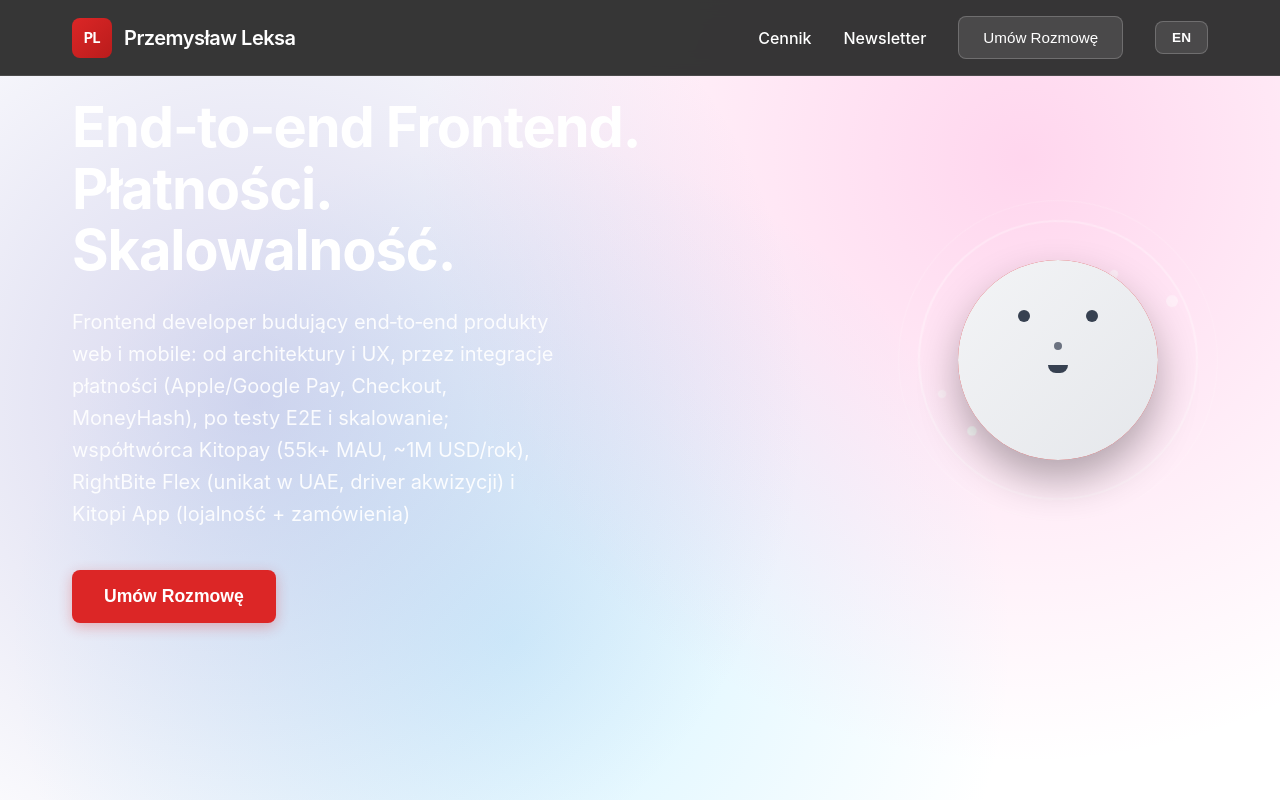
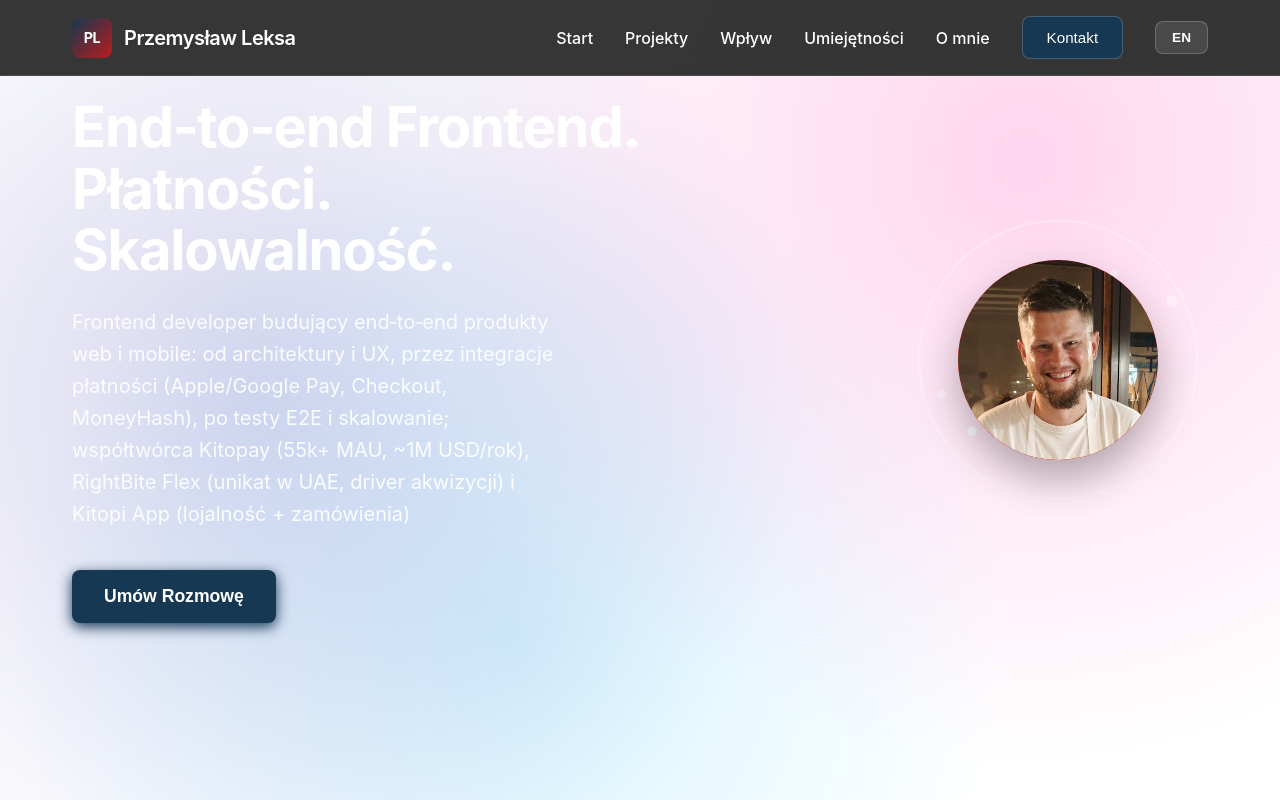
Before and after one commit to przemekleksa/showcase, a React (Vite) app: page / in a window 1280 px wide. Built offline with nearby package versions, Linux system fonts and the light colour scheme.

Commit message:
feat: menu

```diff
--- a/src/components/HeroSection/HeroSection.module.scss
+++ b/src/components/HeroSection/HeroSection.module.scss
@@ -55,7 +55,7 @@
 }
 
 .ctaButton {
-  background: #dc2626;
+  background: #163853;
   color: white;
   border: none;
   padding: 1rem 2rem;
@@ -64,12 +64,12 @@
   border-radius: 0.5rem;
   cursor: pointer;
   transition: all 0.3s ease;
-  box-shadow: 0 4px 14px 0 rgba(220, 38, 38, 0.3);
+  box-shadow: 0 4px 14px 0 #163853;
 
   &:hover {
-    background: #b91c1c;
+    background: #0e2335;
     transform: translateY(-2px);
-    box-shadow: 0 6px 20px 0 rgba(220, 38, 38, 0.4);
+    box-shadow: 0 6px 20px 0 #0e2335;
   }
 
   &:active {
--- a/src/components/HeroSection/HeroSection.tsx
+++ b/src/components/HeroSection/HeroSection.tsx
@@ -1,10 +1,9 @@
-import React from 'react';
 import { useLanguage } from '../../contexts/LanguageContext';
 import styles from './HeroSection.module.scss';
 import ProfileImage from './ProfileImage/ProfileImage';
 import TopBar from './TopBar/TopBar';
 
-const HeroSection: React.FC = () => {
+const HeroSection = () => {
   const { t } = useLanguage();
 
   return (
@@ -14,7 +13,9 @@ const HeroSection: React.FC = () => {
         <div className={styles.textContent}>
           <h1 className={styles.headline}>{t.hero.headline}</h1>
           <p className={styles.description}>{t.hero.description}</p>
-          <button className={styles.ctaButton}>{t.hero.scheduleCall}</button>
+          <button type="button" className={styles.ctaButton}>
+            {t.hero.scheduleCall}
+          </button>
         </div>
         <ProfileImage />
       </div>
--- a/src/components/HeroSection/ProfileImage/ProfileImage.module.scss
+++ b/src/components/HeroSection/ProfileImage/ProfileImage.module.scss
@@ -27,48 +27,11 @@
   box-shadow: 0 20px 40px rgba(0, 0, 0, 0.3);
 }
 
-.placeholderImage {
+.profileImg {
   width: 100%;
   height: 100%;
-  background: linear-gradient(135deg, #f3f4f6, #e5e7eb);
-  display: flex;
-  align-items: center;
-  justify-content: center;
-}
-
-.face {
-  width: 80px;
-  height: 100px;
-  position: relative;
-}
-
-.eyes {
-  display: flex;
-  justify-content: space-between;
-  margin-bottom: 20px;
-}
-
-.eye {
-  width: 12px;
-  height: 12px;
-  background: #374151;
+  object-fit: cover;
   border-radius: 50%;
-}
-
-.nose {
-  width: 8px;
-  height: 8px;
-  background: #6b7280;
-  border-radius: 50%;
-  margin: 0 auto 15px;
-}
-
-.mouth {
-  width: 20px;
-  height: 8px;
-  background: #374151;
-  border-radius: 0 0 20px 20px;
-  margin: 0 auto;
 }
 
 .decorativeElements {
--- a/src/components/HeroSection/ProfileImage/ProfileImage.tsx
+++ b/src/components/HeroSection/ProfileImage/ProfileImage.tsx
@@ -1,32 +1,26 @@
-import React from 'react';
+import profileImage from '../../../assets/images/me.png';
 import styles from './ProfileImage.module.scss';
 
-const ProfileImage: React.FC = () => {
+const ProfileImage = () => {
   return (
     <div className={styles.profileContainer}>
       <div className={styles.decorativeElements}>
-        <div className={styles.orbit1}></div>
-        <div className={styles.orbit2}></div>
-        <div className={styles.star1}></div>
-        <div className={styles.star2}></div>
-        <div className={styles.star3}></div>
-        <div className={styles.circle1}></div>
-        <div className={styles.circle2}></div>
+        <div className={styles.orbit1} />
+        <div className={styles.orbit2} />
+        <div className={styles.star1} />
+        <div className={styles.star2} />
+        <div className={styles.star3} />
+        <div className={styles.circle1} />
+        <div className={styles.circle2} />
       </div>
 
       <div className={styles.imageWrapper}>
         <div className={styles.profileImage}>
-          {/* Placeholder for profile image - you can replace with actual image */}
-          <div className={styles.placeholderImage}>
-            <div className={styles.face}>
-              <div className={styles.eyes}>
-                <div className={styles.eye}></div>
-                <div className={styles.eye}></div>
-              </div>
-              <div className={styles.nose}></div>
-              <div className={styles.mouth}></div>
-            </div>
-          </div>
+          <img
+            src={profileImage}
+            alt="Przemysław Leksa"
+            className={styles.profileImg}
+          />
         </div>
       </div>
     </div>
--- a/src/components/HeroSection/TopBar/TopBar.module.scss
+++ b/src/components/HeroSection/TopBar/TopBar.module.scss
@@ -28,7 +28,7 @@
 .logoIcon {
   width: 40px;
   height: 40px;
-  background: linear-gradient(135deg, #dc2626, #b91c1c);
+  background: linear-gradient(135deg, #163853, #b91c1c);
   border-radius: 8px;
   display: flex;
   align-items: center;
@@ -52,6 +52,12 @@
   gap: 2rem;
 }
 
+.desktopNavigation {
+  display: flex;
+  align-items: center;
+  gap: 2rem;
+}
+
 .navLink {
   color: white;
   text-decoration: none;
@@ -60,12 +66,12 @@
   transition: color 0.3s ease;
 
   &:hover {
-    color: #dc2626;
+    color: #358ed7;
   }
 }
 
 .navButton {
-  background: rgba(255, 255, 255, 0.1);
+  background: #163853;
   color: white;
   border: 1px solid rgba(255, 255, 255, 0.2);
   padding: 0.75rem 1.5rem;
@@ -76,7 +82,7 @@
   transition: all 0.3s ease;
 
   &:hover {
-    background: rgba(255, 255, 255, 0.2);
+    background: #0e2335;
     border-color: rgba(255, 255, 255, 0.3);
   }
 }
@@ -100,22 +106,181 @@
   }
 }
 
+/* Hamburger Menu */
+.hamburger {
+  display: none;
+  flex-direction: column;
+  justify-content: space-around;
+  width: 30px;
+  height: 30px;
+  background: transparent;
+  border: none;
+  cursor: pointer;
+  padding: 0;
+  z-index: 10002;
+  position: relative;
+}
+
+.hamburgerLine {
+  width: 100%;
+  height: 3px;
+  background: white;
+  border-radius: 2px;
+  transition: all 0.3s ease;
+  transform-origin: center;
+}
+
+.hamburgerOpen .hamburgerLine:nth-child(1) {
+  transform: rotate(45deg) translateY(10px);
+}
+
+.hamburgerOpen .hamburgerLine:nth-child(2) {
+  opacity: 0;
+}
+
+.hamburgerOpen .hamburgerLine:nth-child(3) {
+  transform: rotate(-45deg) translateY(-10px);
+}
+
+/* Mobile Menu Overlay */
+.mobileMenuOverlay {
+  position: fixed;
+  top: 0;
+  left: 0;
+  right: 0;
+  bottom: 0;
+  background: rgba(44, 44, 44, 0.98);
+  backdrop-filter: blur(10px);
+  z-index: 10000;
+  display: none;
+  align-items: center;
+  justify-content: center;
+  opacity: 0;
+  visibility: hidden;
+  transition: all 0.3s ease;
+}
+
+.mobileMenuOpen {
+  opacity: 1;
+  visibility: visible;
+  display: flex;
+}
+
+/* Close Button inside overlay */
+.closeButton {
+  position: absolute;
+  top: 22px;
+  right: 1rem;
+  width: 30px;
+  height: 30px;
+  background: transparent;
+  border: none;
+  cursor: pointer;
+  display: flex;
+  align-items: center;
+  justify-content: center;
+  z-index: 10003;
+  opacity: 0;
+  visibility: hidden;
+  transition: all 0.3s ease;
+}
+
+.closeButtonVisible {
+  opacity: 1;
+  visibility: visible;
+}
+
+.closeButton:hover {
+  opacity: 0.7;
+}
+
+.closeLine {
+  position: absolute;
+  width: 34px;
+  height: 3px;
+  background: white;
+  border-radius: 1px;
+  transition: all 0.3s ease;
+}
+
+.closeLine:nth-child(1) {
+  transform: rotate(45deg);
+}
+
+.closeLine:nth-child(2) {
+  transform: rotate(-45deg);
+}
+
+.mobileNavigation {
+  display: flex;
+  flex-direction: column;
+  align-items: center;
+  gap: 2rem;
+  text-align: center;
+}
+
+.mobileNavLink {
+  color: white;
+  text-decoration: none;
+  font-weight: 500;
+  font-size: 1.5rem;
+  transition: color 0.3s ease;
+
+  &:hover {
+    color: #dc2626;
+  }
+}
+
+.mobileNavButton {
+  background: #163853;
+  color: white;
+  border: none;
+  padding: 1rem 2rem;
+  border-radius: 0.5rem;
+  font-weight: 600;
+  font-size: 1.1rem;
+  cursor: pointer;
+  transition: all 0.3s ease;
+  margin-top: 1rem;
+
+  &:hover {
+    background: #b91c1c;
+    transform: translateY(-2px);
+  }
+}
+
+.mobileLanguageButton {
+  background: rgba(255, 255, 255, 0.1);
+  color: white;
+  border: 1px solid rgba(255, 255, 255, 0.2);
+  padding: 0.75rem 1.5rem;
+  border-radius: 0.5rem;
+  font-weight: 600;
+  font-size: 1rem;
+  cursor: pointer;
+  transition: all 0.3s ease;
+
+  &:hover {
+    background: rgba(255, 255, 255, 0.2);
+    border-color: rgba(255, 255, 255, 0.3);
+  }
+}
+
 @media (max-width: 768px) {
   .container {
     padding: 0 1rem;
   }
 
-  .navigation {
-    gap: 1rem;
+  .desktopNavigation {
+    display: none;
   }
 
-  .navLink {
-    font-size: 0.9rem;
+  .hamburger {
+    display: flex;
   }
 
-  .navButton {
-    padding: 0.6rem 1rem;
-    font-size: 0.85rem;
+  .mobileMenuOverlay {
+    display: flex;
   }
 
   .logoText {
--- a/src/components/HeroSection/TopBar/TopBar.tsx
+++ b/src/components/HeroSection/TopBar/TopBar.tsx
@@ -1,14 +1,56 @@
+import { useEffect, useState } from 'react';
 import { useLanguage } from '../../../contexts/LanguageContext';
 import styles from './TopBar.module.scss';
 
 const TopBar = () => {
   const { language, setLanguage, t } = useLanguage();
+  const [isMenuOpen, setIsMenuOpen] = useState(false);
 
   const toggleLanguage = () => {
     setLanguage(language === 'pl' ? 'en' : 'pl');
   };
 
+  const toggleMenu = () => {
+    setIsMenuOpen(!isMenuOpen);
+  };
+
+  const closeMenu = () => {
+    setIsMenuOpen(false);
+  };
+
+  const handleOverlayClick = (e: React.MouseEvent) => {
+    if (e.target === e.currentTarget) {
+      closeMenu();
+    }
+  };
+
+  // Prevent body scroll when menu is open and handle Escape key
+  useEffect(() => {
+    if (isMenuOpen) {
+      document.body.style.overflow = 'hidden';
+
+      const handleEscape = (e: KeyboardEvent) => {
+        if (e.key === 'Escape') {
+          closeMenu();
+        }
+      };
+
+      document.addEventListener('keydown', handleEscape);
+
+      return () => {
+        document.removeEventListener('keydown', handleEscape);
+      };
+    } else {
+      document.body.style.overflow = 'unset';
+    }
+
+    return () => {
+      document.body.style.overflow = 'unset';
+    };
+  }, [isMenuOpen]);
+
   return (
+    <>
       <header className={styles.topBar}>
         <div className={styles.container}>
           <div className={styles.logo}>
@@ -16,15 +58,25 @@ const TopBar = () => {
             <span className={styles.logoText}>{t.topBar.logoText}</span>
           </div>
 
-        <nav className={styles.navigation}>
-          <a href="#pricing" className={styles.navLink}>
-            {t.topBar.pricing}
+          {/* Desktop Navigation */}
+          <nav className={styles.desktopNavigation}>
+            <a href="#hero" className={styles.navLink}>
+              {t.topBar.hero}
             </a>
-          <a href="#newsletter" className={styles.navLink}>
-            {t.topBar.newsletter}
+            <a href="#projects" className={styles.navLink}>
+              {t.topBar.projects}
+            </a>
+            <a href="#impact" className={styles.navLink}>
+              {t.topBar.impact}
+            </a>
+            <a href="#skills" className={styles.navLink}>
+              {t.topBar.skills}
+            </a>
+            <a href="#about" className={styles.navLink}>
+              {t.topBar.about}
             </a>
             <button type="button" className={styles.navButton}>
-            {t.topBar.scheduleCall}
+              {t.topBar.contact}
             </button>
             <button
               type="button"
@@ -35,8 +87,91 @@ const TopBar = () => {
               {language === 'pl' ? 'EN' : 'PL'}
             </button>
           </nav>
+
+          {/* Mobile Hamburger Button */}
+          <button
+            type="button"
+            className={`${styles.hamburger} ${
+              isMenuOpen ? styles.hamburgerOpen : ''
+            }`}
+            onClick={toggleMenu}
+            aria-label="Toggle menu"
+          >
+            <span className={styles.hamburgerLine} />
+            <span className={styles.hamburgerLine} />
+            <span className={styles.hamburgerLine} />
+          </button>
         </div>
       </header>
+
+      {/* Mobile Menu Overlay - Outside of header */}
+      <div
+        className={`${styles.mobileMenuOverlay} ${
+          isMenuOpen ? styles.mobileMenuOpen : ''
+        }`}
+        onClick={handleOverlayClick}
+      >
+        {/* Close Button inside overlay */}
+        <button
+          type="button"
+          className={`${styles.closeButton} ${
+            isMenuOpen ? styles.closeButtonVisible : ''
+          }`}
+          onClick={closeMenu}
+          aria-label="Close menu"
+        >
+          <span className={styles.closeLine} />
+          <span className={styles.closeLine} />
+        </button>
+
+        <nav className={styles.mobileNavigation}>
+          <a href="#hero" className={styles.mobileNavLink} onClick={closeMenu}>
+            {t.topBar.hero}
+          </a>
+          <a
+            href="#projects"
+            className={styles.mobileNavLink}
+            onClick={closeMenu}
+          >
+            {t.topBar.projects}
+          </a>
+          <a
+            href="#impact"
+            className={styles.mobileNavLink}
+            onClick={closeMenu}
+          >
+            {t.topBar.impact}
+          </a>
+          <a
+            href="#skills"
+            className={styles.mobileNavLink}
+            onClick={closeMenu}
+          >
+            {t.topBar.skills}
+          </a>
+          <a href="#about" className={styles.mobileNavLink} onClick={closeMenu}>
+            {t.topBar.about}
+          </a>
+          <button
+            type="button"
+            className={styles.mobileNavButton}
+            onClick={closeMenu}
+          >
+            {t.topBar.contact}
+          </button>
+          <button
+            type="button"
+            className={styles.mobileLanguageButton}
+            onClick={() => {
+              toggleLanguage();
+            }}
+            title={t.common.language}
+          >
+            {language === 'pl' ? 'EN' : 'PL'}
+          </button>
+        </nav>
+      </div>
+    </>
   );
 };
 
--- a/src/i18n/translations.ts
+++ b/src/i18n/translations.ts
@@ -3,9 +3,12 @@ export type Language = 'pl' | 'en';
 export interface Translations {
   topBar: {
     logoText: string;
-    pricing: string;
-    newsletter: string;
-    scheduleCall: string;
+    hero: string;
+    projects: string;
+    impact: string;
+    skills: string;
+    about: string;
+    contact: string;
   };
   hero: {
     headline: string;
@@ -21,9 +24,12 @@ export const translations: Record<Language, Translations> = {
   pl: {
     topBar: {
       logoText: 'Przemysław Leksa',
-      pricing: 'Cennik',
-      newsletter: 'Newsletter',
-      scheduleCall: 'Umów Rozmowę',
+      hero: 'Start',
+      projects: 'Projekty',
+      impact: 'Wpływ',
+      skills: 'Umiejętności',
+      about: 'O mnie',
+      contact: 'Kontakt',
     },
     hero: {
       headline: 'End‑to‑end Frontend. Płatności. Skalowalność.',
@@ -38,9 +44,12 @@ export const translations: Record<Language, Translations> = {
   en: {
     topBar: {
       logoText: 'Przemysław Leksa',
-      pricing: 'Pricing',
-      newsletter: 'Newsletter',
-      scheduleCall: 'Schedule A Call',
+      hero: 'Home',
+      projects: 'Projects',
+      impact: 'Impact',
+      skills: 'Skills',
+      about: 'About',
+      contact: 'Contact',
     },
     hero: {
       headline: 'End‑to‑end Frontend. Payments. Scale.',
```
Also changed, not shown: src/types/scss.d.ts (+20 -0 lines), src/assets/images/me.png (added). Lines whose indentation alone changed are shown as unchanged.
